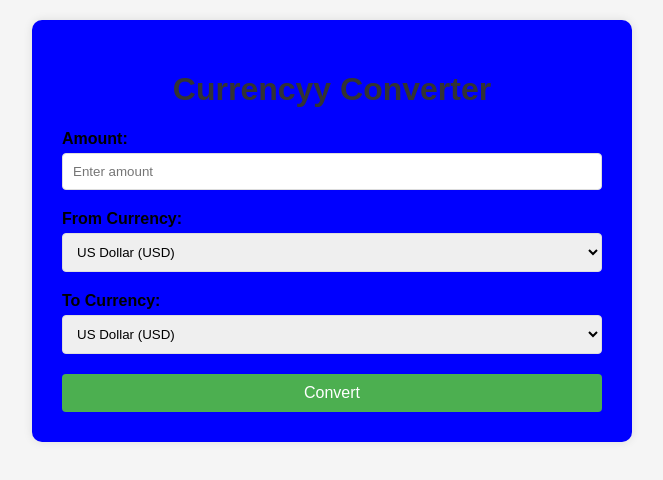
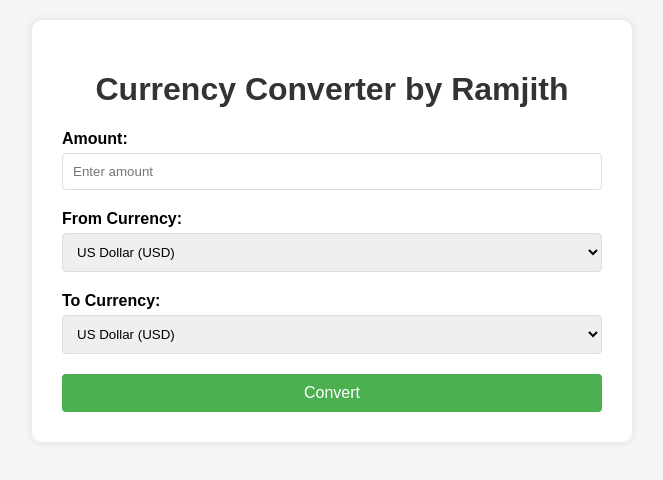
Before and after one commit to ramjith40/currencyconverter, a plain HTML site: page index.html in a window 1280 px wide. Shown: the whole page, without its empty margins (308-971 px from the left). Drawn offline with Linux system fonts and the light colour scheme.

Commit message:
Add files via upload

```diff
--- a/index.html
+++ b/index.html
@@ -3,12 +3,12 @@
 <head>
     <meta charset="UTF-8">
     <meta name="viewport" content="width=device-width, initial-scale=1.0">
-    <title>Currency Converter by Ramjith </title>
+    <title>Currency Converter</title>
     <link rel="stylesheet" href="style.css">
 </head>
 <body>
     <div class="converter-container">
-        <h1>Currencyy Converter</h1>
+        <h1>Currency Converter by Ramjith</h1>
 
         <div class="input-group">
             <label for="amount">Amount:</label>
--- a/style.css
+++ b/style.css
@@ -7,7 +7,7 @@ body {
 }
 
 .converter-container {
-    background-color: blue;
+    background-color: white;
     padding: 30px;
     border-radius: 10px;
     box-shadow: 0 0 10px rgba(0,0,0,0.1);
```
